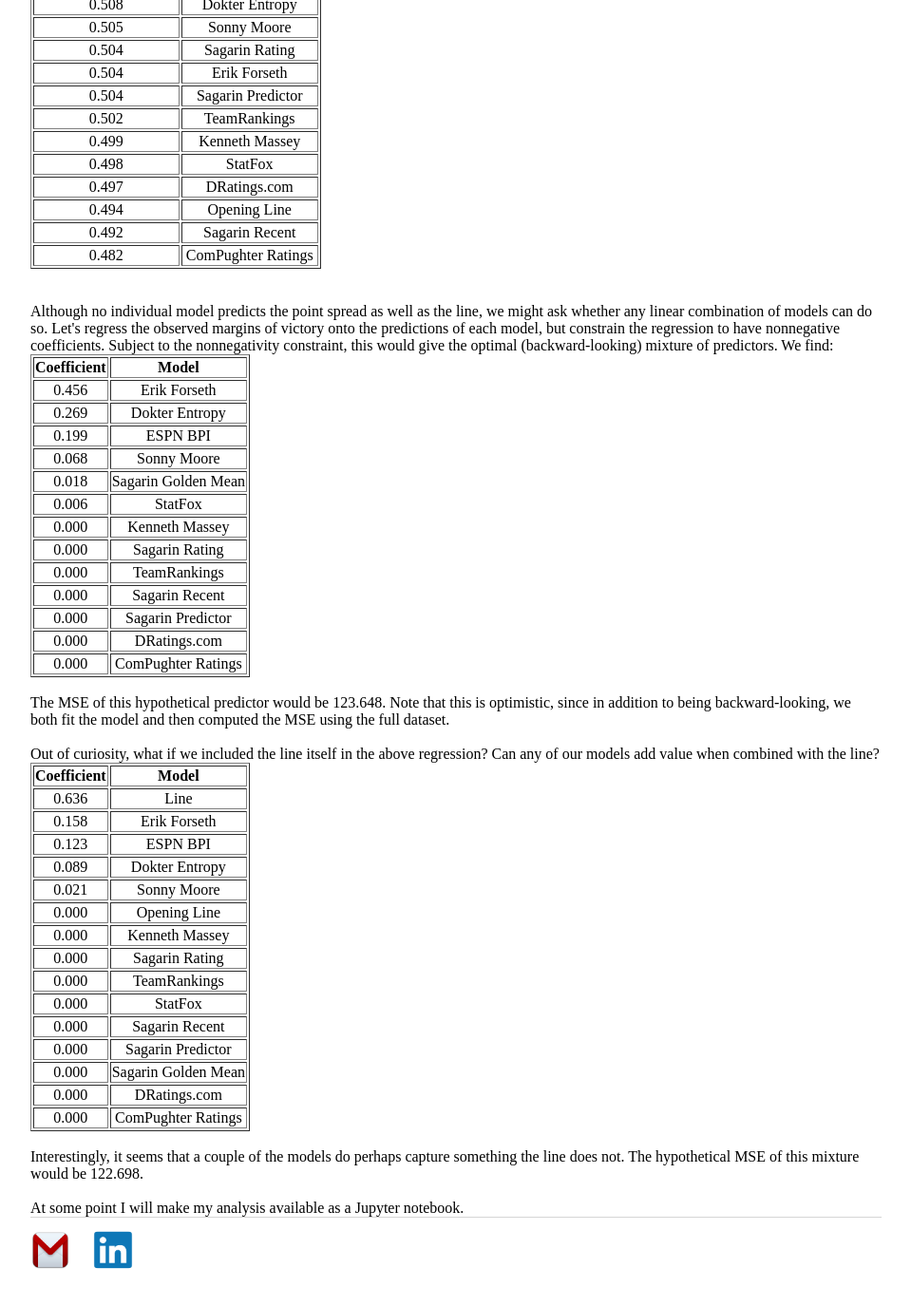
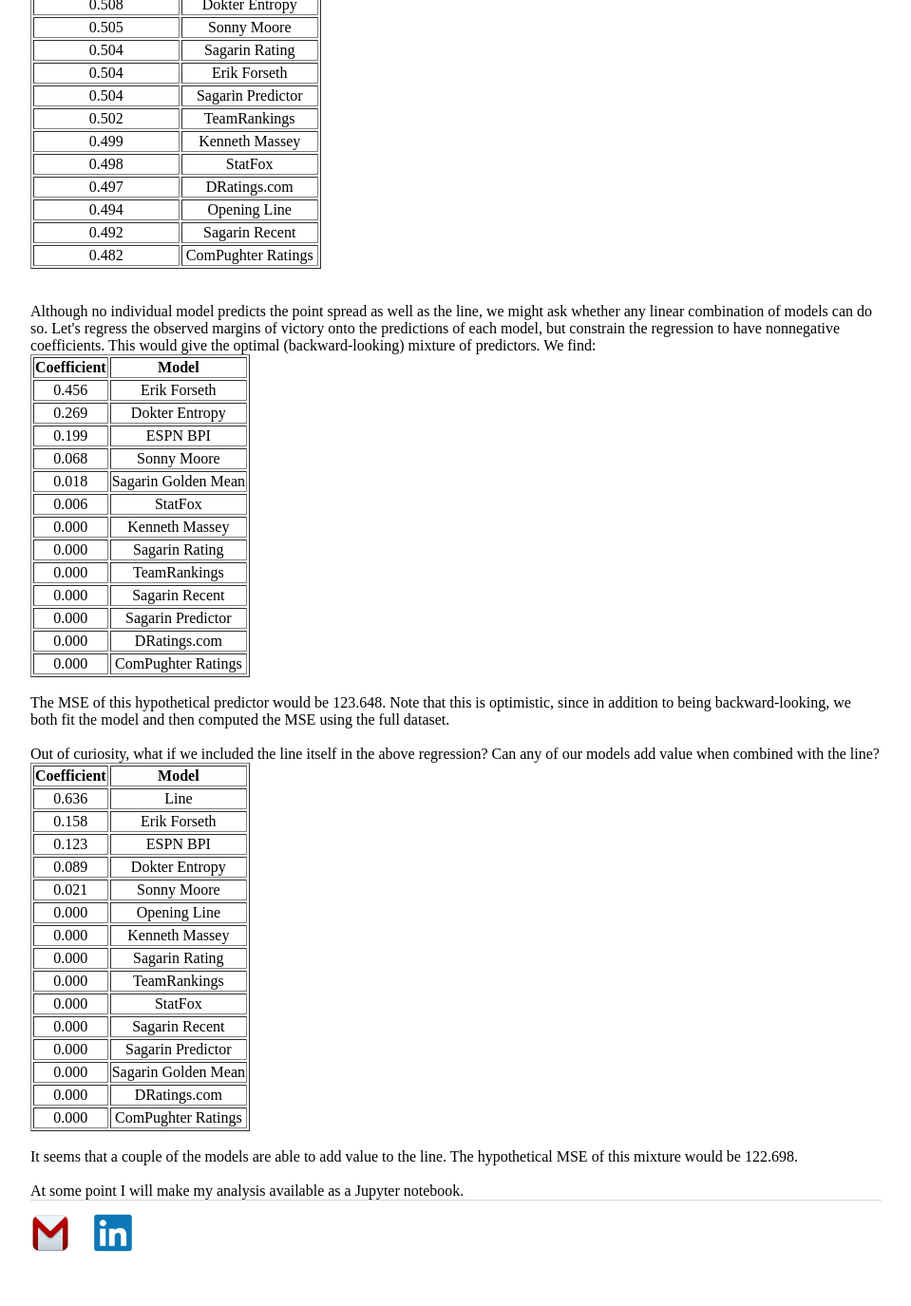
Before and after one commit to erikrforseth/erikrforseth.github.io, a Jekyll site: the page built from about.html, in a window 1280 px wide and 1400 px high, scrolled down 1259 px. Shown: the top 1375 px of the window at 95% size, without its empty margins (160-1119 px from the left). Built offline with Jekyll 4.4.1, drawn with Linux system fonts in a browser that asks for light colours.

Commit message:
about page

```diff
--- a/about.html
+++ b/about.html
@@ -219,7 +219,7 @@
   </tbody>
 </table>
 <br><br>
- Although no individual model predicts the point spread as well as the line, we might ask whether any linear combination of models can do so. Let's regress the observed margins of victory onto the predictions of each model, but constrain the regression to have nonnegative coefficients. Subject to the nonnegativity constraint, this would give the optimal (backward-looking) mixture of predictors. We find:
+ Although no individual model predicts the point spread as well as the line, we might ask whether any linear combination of models can do so. Let's regress the observed margins of victory onto the predictions of each model, but constrain the regression to have nonnegative coefficients. This would give the optimal (backward-looking) mixture of predictors. We find:
 <br>
 <table border="1" class="dataframe">
   <thead>
@@ -357,6 +357,6 @@
   </tbody>
 </table>
 <br>
-Interestingly, it seems that a couple of the models do perhaps capture something the line does not. The hypothetical MSE of this mixture would be 122.698.
+It seems that a couple of the models are able to add value to the line. The hypothetical MSE of this mixture would be 122.698.
 <br><br>
 At some point I will make my analysis available as a Jupyter notebook.
```
